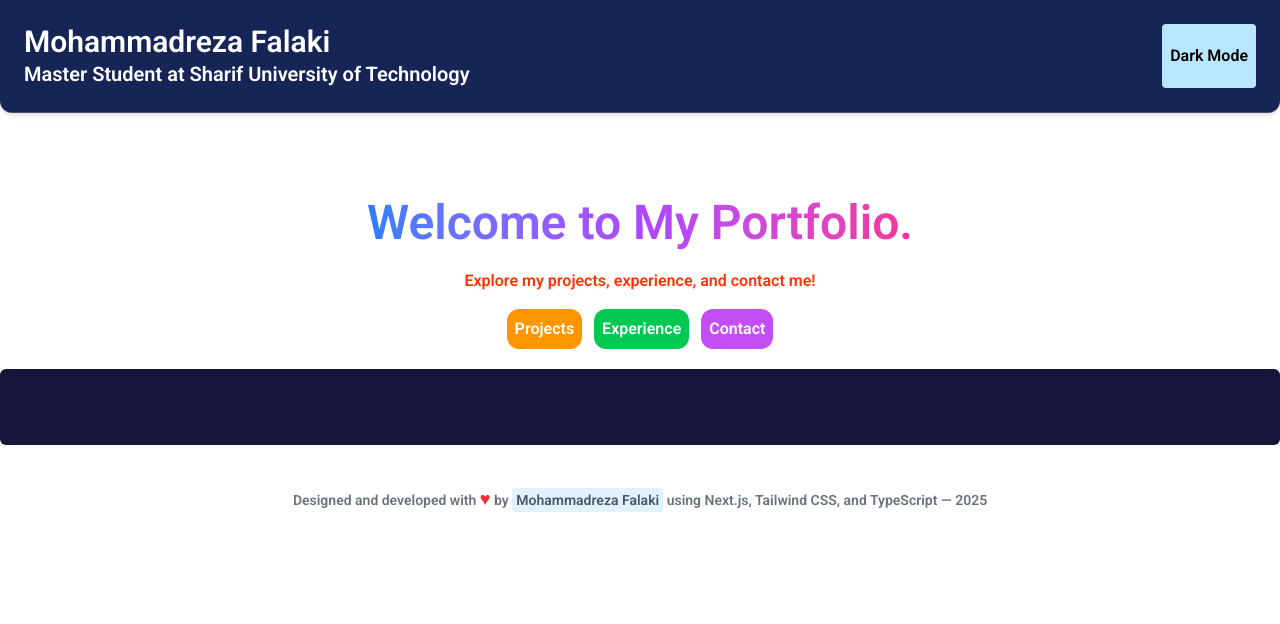
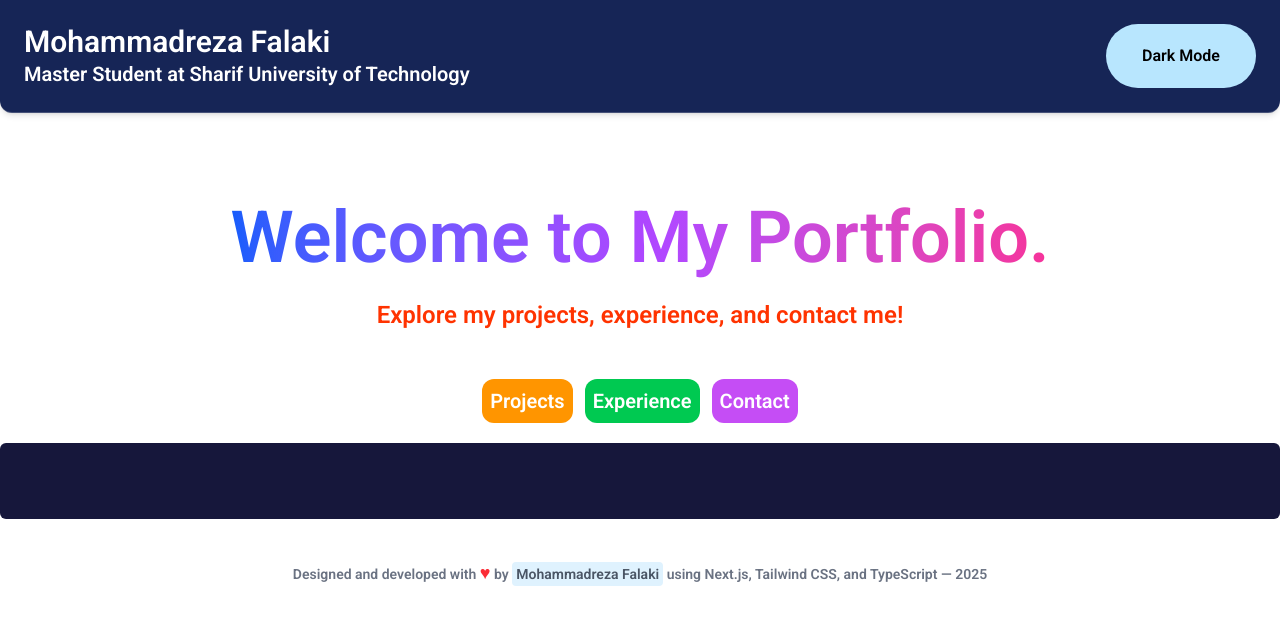
Before and after one commit to Mohammad-Reza-Falaki/my-new-portfolio, a Next.js app: page / in a window 1280 px wide. Shown: the top 624 px of the page. Built offline with nearby package versions, Linux system fonts and the light colour scheme.

Commit message:
some edites added.

```diff
--- a/src/app/page.tsx
+++ b/src/app/page.tsx
@@ -28,7 +28,7 @@ export default function Home() {
             </p>
           </div>
           <button
-            className="bg-secondary text-black dark:text-white bg-sky-200 dark:bg-sky-500 p-2 rounded"
+            className="bg-secondary text-black cursor-pointer dark:text-white bg-sky-200 dark:bg-sky-500 p-2 w-[150px] rounded-full"
             onClick={toggleDarkMode}
           >
             {darkMode ? "Light Mode" : "Dark Mode"}
@@ -36,25 +36,25 @@ export default function Home() {
         </div>
       </header>
       <div className="flex flex-col items-center justify-center mt-20">
-        <h2 className="text-4xl text-center md:text-5xl leading-tight font-bold mb-4 bg-gradient-to-r from-blue-500 via-purple-500 to-pink-500 text-transparent bg-clip-text">
+        <h2 className="text-4xl text-center md:text-7xl leading-tight font-bold mb-4 bg-gradient-to-r from-blue-600 via-purple-500 to-pink-500 text-transparent bg-clip-text">
           Welcome to My Portfolio.
         </h2>
-        <p className="mb-4 text-[#ff3300] font-bold">
+        <p className="mb-4 text-2xl text-[#ff3300] dark:text-[#ff6262] font-bold">
           Explore my projects, experience, and contact me!
         </p>
-        <div className="flex flex-col text-center md:flex-row gap-3">
+        <div className="flex mt-8 flex-col text-center md:flex-row gap-3">
           <Link href="/projects">
-            <button className="bg-[#ff9500] font-semibold cursor-pointer hover:bg-[#ffa500] transition-colors duration-200 p-2 rounded-xl">
+            <button className="bg-[#ff9500] font-semibold text-xl cursor-pointer hover:bg-[#ffa500] transition-colors duration-200 p-2 rounded-xl">
               Projects
             </button>
           </Link>
           <Link href="/experience">
-            <button className="bg-green-500 font-semibold cursor-pointer hover:bg-green-800 transition-colors duration-200 p-2 rounded-xl">
+            <button className="bg-green-500 font-semibold text-xl cursor-pointer hover:bg-green-800 transition-colors duration-200 p-2 rounded-xl">
               Experience
             </button>
           </Link>
           <Link href="/contact">
-            <button className="bg-[#c54df5] font-semibold cursor-pointer hover:bg-yellow-800 transition-colors duration-200 p-2 rounded-xl">
+            <button className="bg-[#c54df5] font-semibold text-xl cursor-pointer hover:bg-yellow-800 transition-colors duration-200 p-2 rounded-xl">
               Contact
             </button>
           </Link>
@@ -65,7 +65,8 @@ export default function Home() {
       </div>
       <div>
         <footer className="text-center text-sm py-10 text-gray-500 dark:text-gray-400">
-          Designed and developed with <span className="text-red-500 text-lg">♥</span> by{" "}
+          Designed and developed with{" "}
+          <span className="text-red-500 text-lg">♥</span> by{" "}
           <strong className="bg-sky-100 p-0.5 md:p-1 rounded text-gray-600 hover:bg-sky-300 transition-colors duration-200">
             Mohammadreza Falaki
           </strong>{" "}
```
